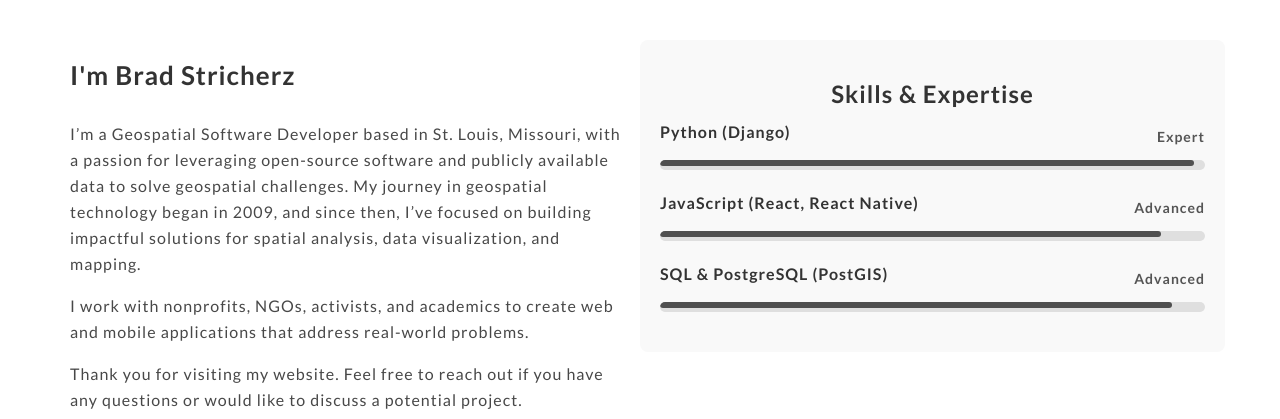
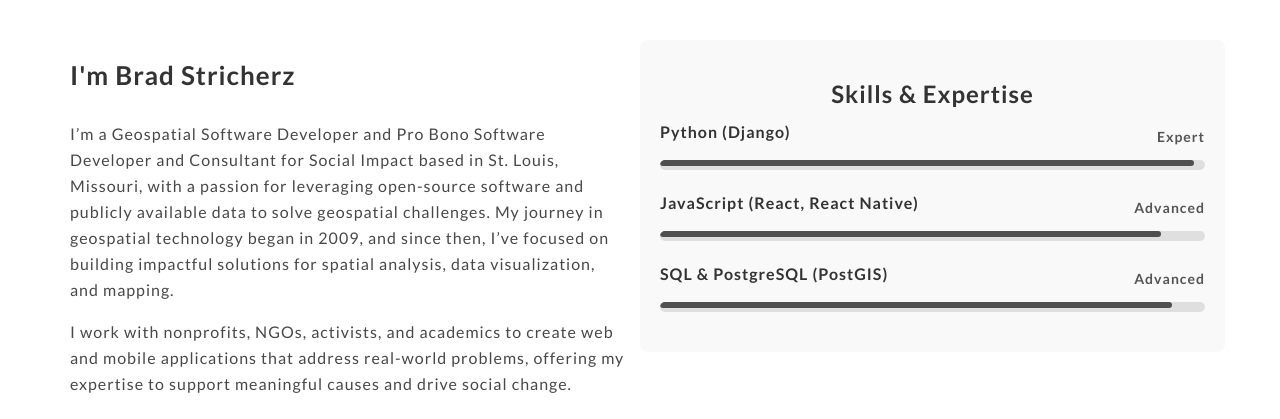
Before and after one commit to GeoBradDev/portfolio, a plain HTML site: page index.html in a window 1280 px wide. Shown: the part 860-1279 px from the top of the page. Drawn offline with Linux system fonts and the light colour scheme.

Commit message:
Updated about me paragraph

```diff
--- a/index.html
+++ b/index.html
@@ -109,16 +109,11 @@
             <div class="col-xs-12 col-md-6">
                 <div class="about-content">
                     <h2>I'm Brad Stricherz</h2>
-                    <p>I’m a Geospatial Software Developer based in St. Louis, Missouri, with a passion for leveraging
-                        open-source software and publicly available data to solve geospatial challenges. My journey in
-                        geospatial technology began in 2009, and since then, I’ve focused on building impactful
-                        solutions for spatial analysis, data visualization, and mapping.</p>
+                    <p>I’m a Geospatial Software Developer and Pro Bono Software Developer and Consultant for Social Impact based in St. Louis, Missouri, with a passion for leveraging open-source software and publicly available data to solve geospatial challenges. My journey in geospatial technology began in 2009, and since then, I’ve focused on building impactful solutions for spatial analysis, data visualization, and mapping.</p>
 
-                    <p>I work with nonprofits, NGOs, activists, and academics to create web and mobile applications that
-                        address real-world problems.</p>
+                    <p>I work with nonprofits, NGOs, activists, and academics to create web and mobile applications that address real-world problems, offering my expertise to support meaningful causes and drive social change.</p>
 
-                    <p>Thank you for visiting my website. Feel free to reach out if you have any questions or would like
-                        to discuss a potential project.</p>
+                    <p>Thank you for visiting my website. Feel free to reach out if you have any questions or would like to discuss a potential project.</p>
 
                     <div class="row">
                         <div class="col-sm-6">
```
